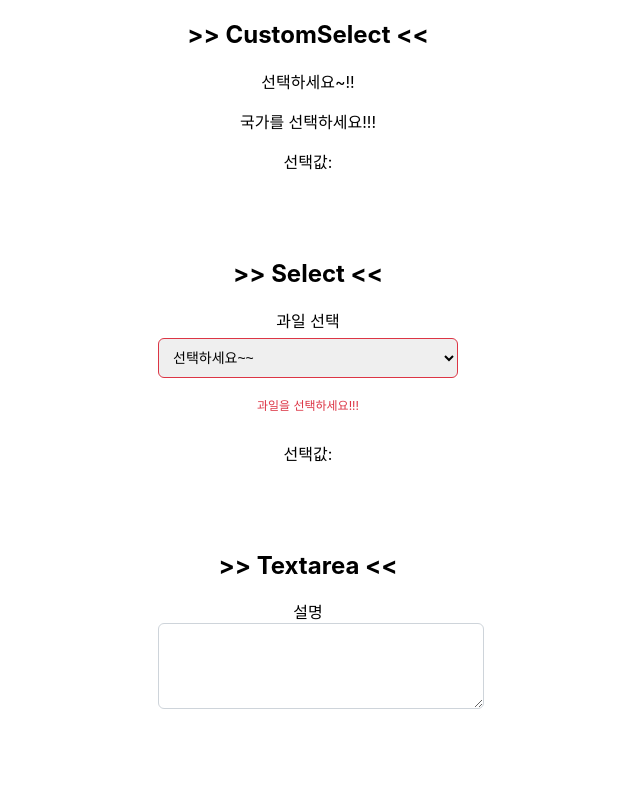
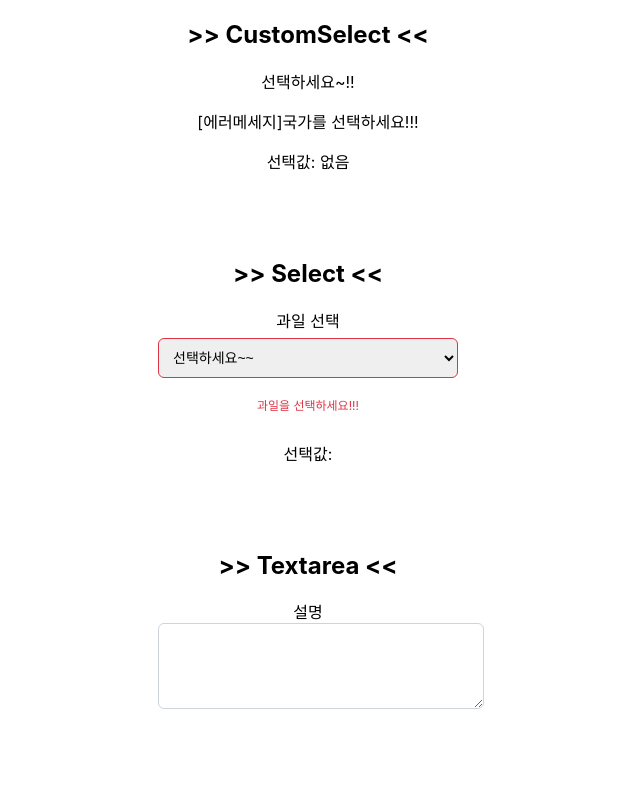
Before and after one commit to kimankuh/my-app, a React (Create React App) app: page / in a window 1280 px wide. Shown: the top 800 px of the page, without its empty margins (332-972 px from the left). Built offline with nearby package versions, Linux system fonts and the light colour scheme.

Commit message:
커스텀 셀렉트 App화면 설정

```diff
--- a/src/App.js
+++ b/src/App.js
@@ -18,14 +18,17 @@ function App() {
         {id:3, value:"jp", label: "일본"},
     ];
 
+    const selectedOption = contryOptions.find(opt => opt.value === contry)
+
   return (
     <div className="App">
         <h2>&gt;&gt; CustomSelect &lt;&lt;</h2>
         <div style={{margin:"0 auto", padding:"0 50px 50px", width:"300px"}}>
-            <CustomSelect id="customSelectID" label="국가 선택" value={contry} options={contryOptions} placeholder="선택하세요~!!" onChange={(e) => {setContry(e.target.value)
+            <CustomSelect id="customSelectID" label="국가 선택" value={contry} options={contryOptions} placeholder="선택하세요~!!" onChange={setContry}
+                // onChange={(e) => {setContry(e.target.value)} => 이벤트를 넘기는 case. 커스텀 폼요소에선 비추
                 // console.log(e.target.value)
-            }} error={!contry && "국가를 선택하세요!!!"} />
-            <p>선택값: {contry}</p>
+             error={!contry && "[에러메세지]국가를 선택하세요!!!"} />
+            <p>선택값: {selectedOption ? selectedOption.label : '없음'}</p>
         </div>
 
         <h2>&gt;&gt; Select &lt;&lt;</h2>
--- a/src/components/CustomSelect/CustomSelect.jsx
+++ b/src/components/CustomSelect/CustomSelect.jsx
@@ -60,13 +60,13 @@ const CustomSelect = ({
 
     // 6) 옵션 클릭(값 변경 + 닫기)
     const handleSelect = (option) => {
-        onChange(option.value);// 부모의 state에 값 변경 요청
-        setOpen(false);// 드롭다운 닫기
+        onChange(option.value);// 부모의 option.value(문자열)로 state에 값 변경 요청 => 데이터 변경
+        setOpen(false);// 드롭다운 닫기 => UI 변경
 
         console.log('클릭')
     }
 
-    // 7) 바깥 클릭 시 닫히도록 처리
+    // 7) 바깥 클릭 시 닫히도록 처리 => DOM 이벤트라 useEffect 사용
     useEffect(() => {
         const handleClickOutside = (e) => {
             if(selectRef.current && !selectRef.current.contains(e.target)){
@@ -82,7 +82,9 @@ const CustomSelect = ({
         }
 
         document.addEventListener('mousedown', handleClickOutside);
-        return () => document.addEventListener('mousedown', handleClickOutside);
+
+        // 컴포넌트 사라질 때 이벤트 제거
+        return () => document.removeEventListener('mousedown', handleClickOutside);
     }, []);
 
     return (
```
